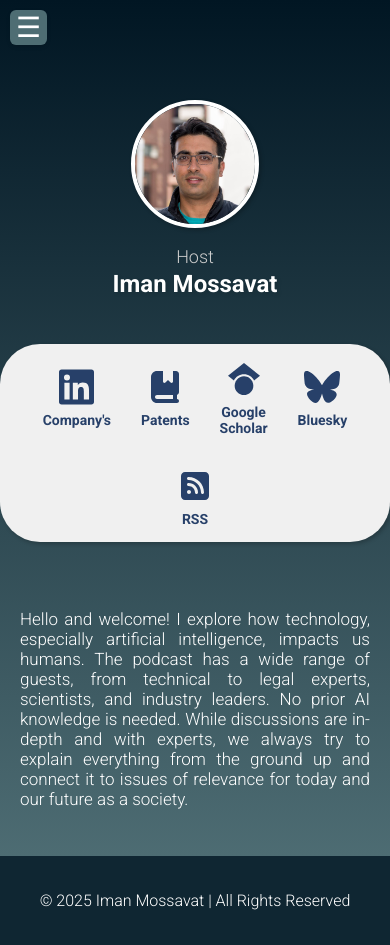
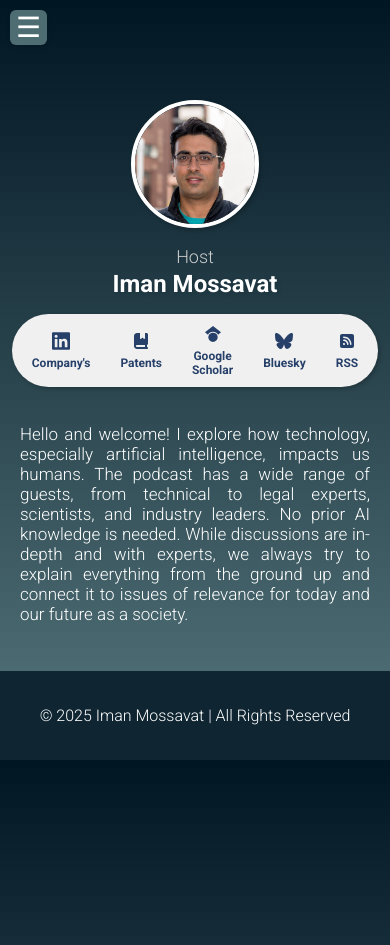
Before and after one commit to ivetkalchev/deepdivepod, a Jekyll site: the page built from contact.html, in a window 390 px wide. Built offline with Jekyll 4.4.1, drawn with Linux system fonts in a browser that asks for light colours; after the commit the page ends 900 px from its top, so only the background shows below that.

Commit message:
Update contact-styles.css

```diff
--- a/assets/css/contact-styles.css
+++ b/assets/css/contact-styles.css
@@ -105,18 +105,17 @@ body {
 
     .icon-container {
         gap: 30px;
-        padding: 15px 30px;
+        padding: 10px 20px;
         border-radius: 40px;
-        margin: 30px auto;
     }
 
     .icon-container a,
     .icon-container .rss {
-        font-size: 14px;
+        font-size: 12px;
     }
 
     .icon-container .logo {
-        width: 40px;
-        height: 40px;
+        width: 20px;
+        height: 20px;
     }
 }
```
